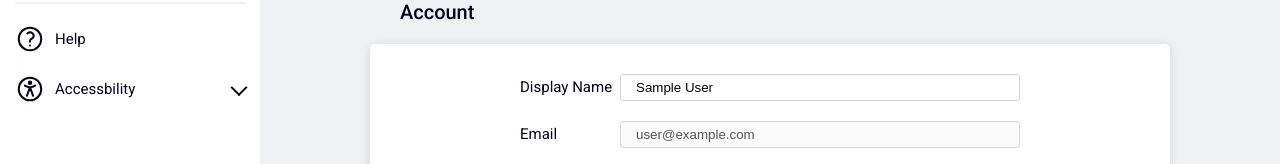
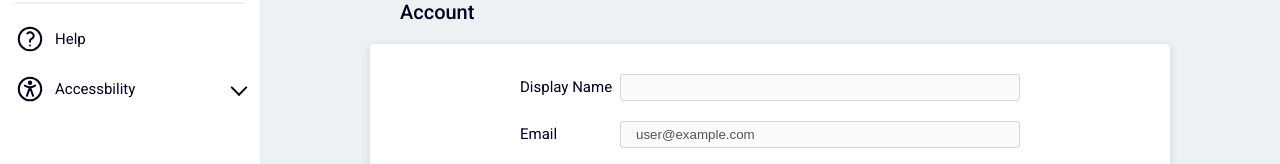
Before and after one commit to davidwillprice/predict-the-standings, a Next.js app: page /profile in a window 1280 px wide. Shown: the part 262-426 px from the top of the page. Built offline with nearby package versions, Linux system fonts and the light colour scheme; no server answers; sample sign-in values are in the browser's storage.

Commit message:
Update profile page
- Pull display name from session
- Disable display name field until I make it properly editable from the profile page

```diff
--- a/app/profile/page.tsx
+++ b/app/profile/page.tsx
@@ -20,9 +20,11 @@ export default async function ProfilePage() {
   const session = await getServerSession(authOptions);
   if (session == null) {
     return redirect("/login");
+  } else if (session?.user.displayName === null) {
+    return redirect("/get-started");
   }
 
-  const name = session?.user?.name as string;
+  const displayName = session?.user.displayName;
   const email = session?.user?.email;
   return (
     <>
@@ -31,9 +33,16 @@ export default async function ProfilePage() {
       </PanelHeading>
       <Panel>
         <form className={styles.form}>
+          {/**@todo Make display name editable here*/}
           <div className={styles.input_container}>
             <label htmlFor="name">Display Name</label>
-            <input id="name" type="name" name="name" value={name} />
+            <input
+              id="name"
+              type="name"
+              name="name"
+              value={displayName}
+              disabled
+            />
           </div>
           {email ? (
             <div className={styles.input_container}>
```
